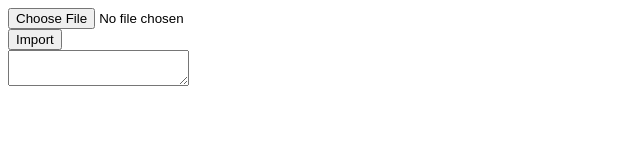
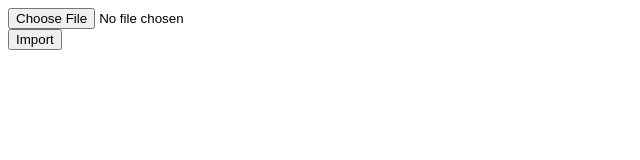
Before and after one commit to anwang2009/tvm-trace, a plain HTML site: page index.html in a window 1280 px wide. Shown: the whole page, without its empty margins (0-640 px from the left). Drawn offline with Linux system fonts and the light colour scheme.

Commit message:
rm textare

```diff
--- a/index.html
+++ b/index.html
@@ -9,8 +9,6 @@
       <input id="selectFiles" type="file" value="Import"/><br/>
       <button id="import">Import</button>
       <br/>
-      <textarea id="result">
-      </textarea>
     <script src="main.js"></script>
   </body>
 </html>
```
